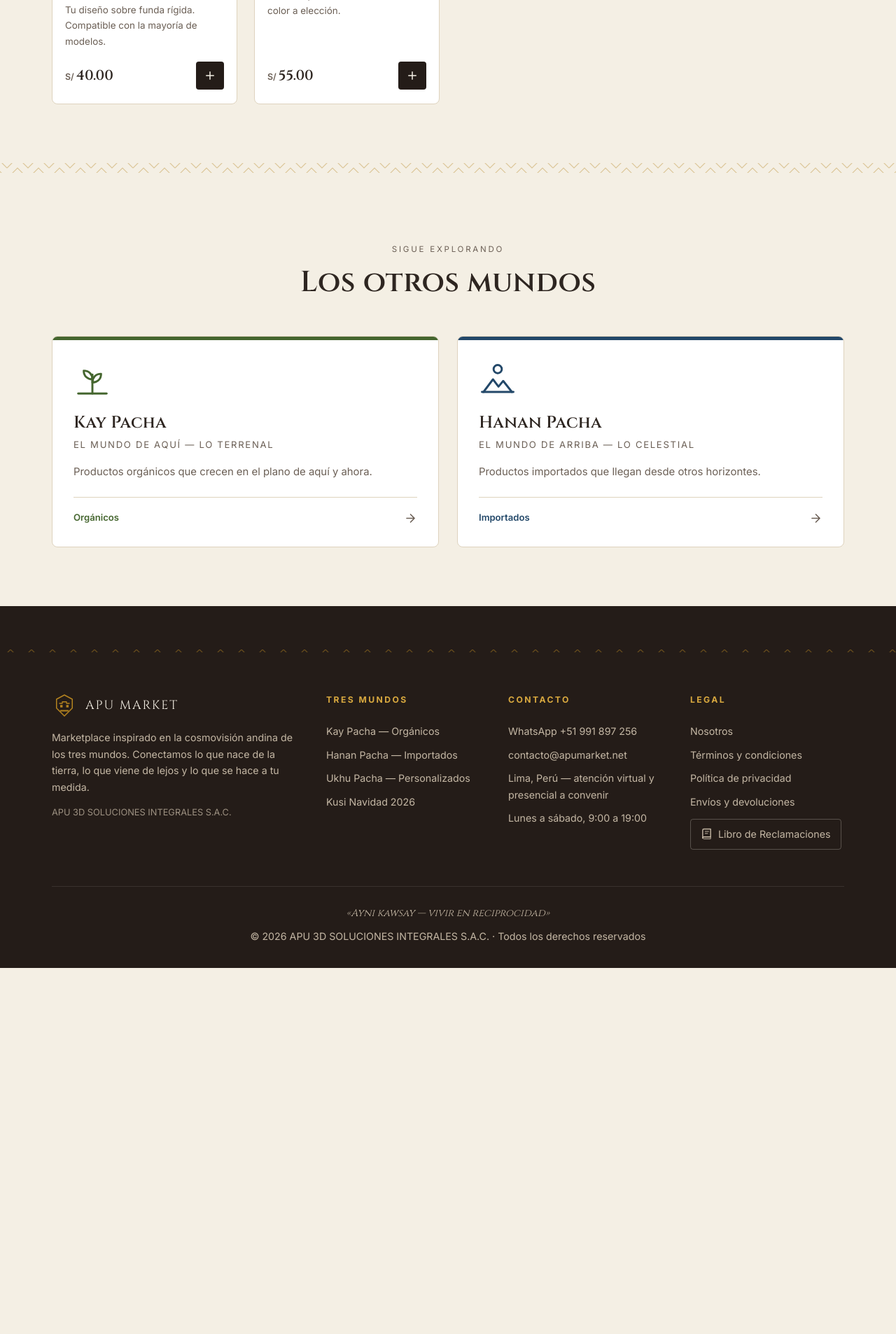
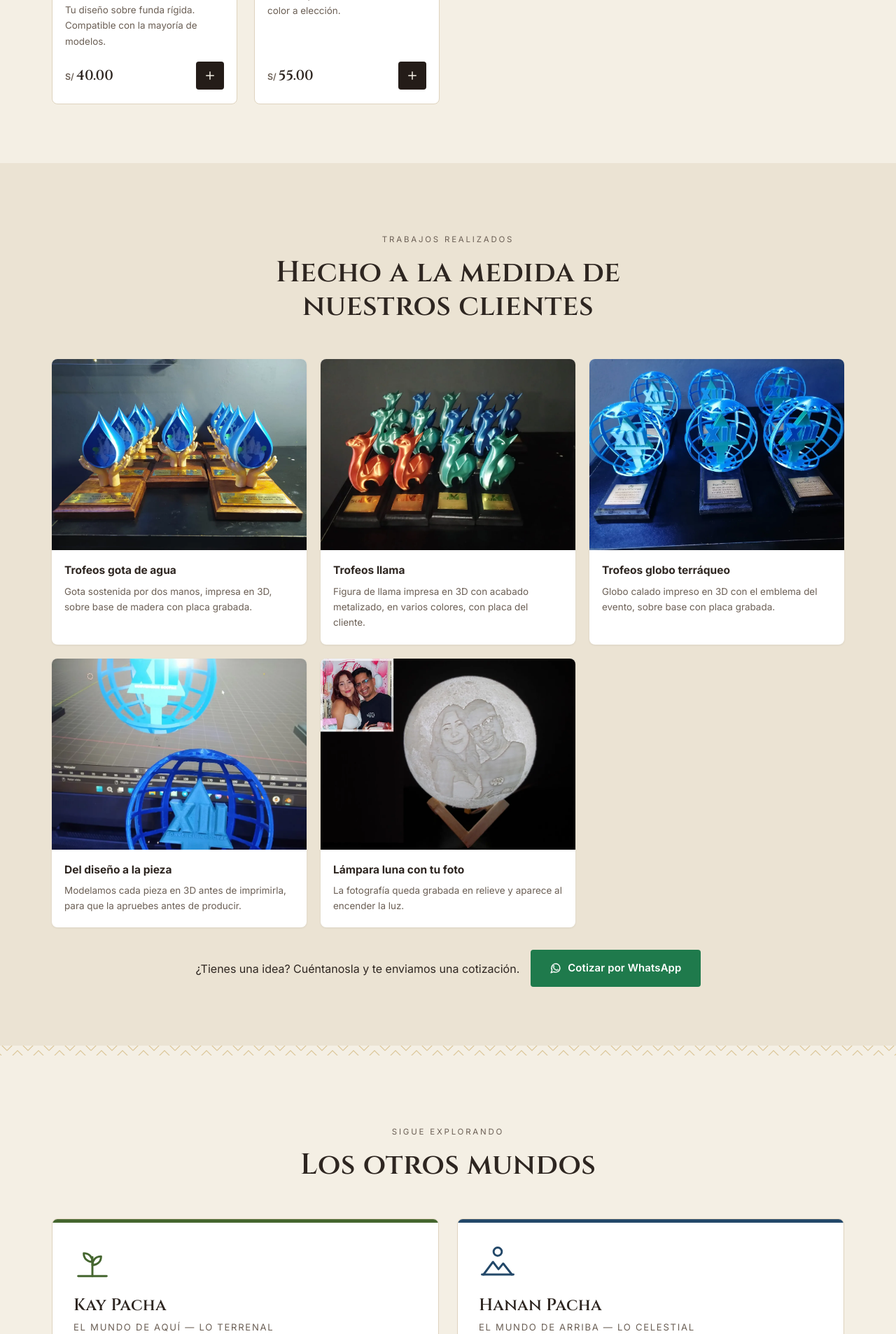
Before and after one commit to jsramar229-rgb/APU-MARKET-WEB, a Flask app: page /ukhu-pacha in a window 1280 px wide. Shown: the part 1367-3273 px from the top of the page at 70% size. Before the commit the page ends 2750 px from the top, so only its background shows below. Run offline with Flask 3, Linux system fonts and the light colour scheme.

Commit message:
Add files via upload

```diff
--- a/apu-market-mejorado/app.py
+++ b/apu-market-mejorado/app.py
@@ -8,7 +8,7 @@ import os
 
 from flask import Flask, abort, render_template, request
 
-from catalogo import PRODUCTOS
+from catalogo import PRODUCTOS, TRABAJOS
 from persistence.order_routes import orders_bp
 from persistence.persistence_setup import configure_persistence
 
@@ -130,7 +130,7 @@ def mundo(slug):
     items = productos_de(clave, campana=False)
     if clave == "kay" and region in REGIONES:
         items = [p for p in items if p.get("region") == region]
-    return render_template("mundo.html", mundo=MUNDOS[clave], clave=clave, productos=items, regiones=REGIONES if clave == "kay" else None, region_activa=region)
+    return render_template("mundo.html", mundo=MUNDOS[clave], clave=clave, productos=items, regiones=REGIONES if clave == "kay" else None, region_activa=region, trabajos=[t for t in TRABAJOS if t["mundo"] == clave])
 
 @app.errorhandler(404)
 def no_encontrado(error):
--- a/apu-market-mejorado/catalogo.py
+++ b/apu-market-mejorado/catalogo.py
@@ -523,3 +523,44 @@ _DEFECTOS = {
 for _p in PRODUCTOS:
     for _clave, _valor in _DEFECTOS.items():
         _p.setdefault(_clave, _valor)
+
+
+# =========================================================================
+# TRABAJOS REALIZADOS — galería de Ukhu Pacha
+# =========================================================================
+# Fotos reales de pedidos ya entregados. No son productos con precio: sirven
+# para mostrar lo que se puede hacer. Las imágenes van en static/img/trabajos/.
+# mundo: en qué página aparece la galería ("ukhu").
+
+TRABAJOS = [
+    {
+        "mundo": "ukhu",
+        "foto": "trofeo-gota-de-agua.webp",
+        "titulo": "Trofeos gota de agua",
+        "texto": "Gota sostenida por dos manos, impresa en 3D, sobre base de madera con placa grabada.",
+    },
+    {
+        "mundo": "ukhu",
+        "foto": "trofeo-llama.webp",
+        "titulo": "Trofeos llama",
+        "texto": "Figura de llama impresa en 3D con acabado metalizado, en varios colores, con placa del cliente.",
+    },
+    {
+        "mundo": "ukhu",
+        "foto": "trofeo-globo.webp",
+        "titulo": "Trofeos globo terráqueo",
+        "texto": "Globo calado impreso en 3D con el emblema del evento, sobre base con placa grabada.",
+    },
+    {
+        "mundo": "ukhu",
+        "foto": "modelado-3d-trofeo.webp",
+        "titulo": "Del diseño a la pieza",
+        "texto": "Modelamos cada pieza en 3D antes de imprimirla, para que la apruebes antes de producir.",
+    },
+    {
+        "mundo": "ukhu",
+        "foto": "lampara-luna-foto.webp",
+        "titulo": "Lámpara luna con tu foto",
+        "texto": "La fotografía queda grabada en relieve y aparece al encender la luz.",
+    },
+]
--- a/apu-market-mejorado/static/css/style.css
+++ b/apu-market-mejorado/static/css/style.css
@@ -764,3 +764,13 @@ img { max-width: 100%; display: block; }
 @media (max-width: 760px) {
   .pagos-portada { grid-template-columns: 1fr; max-width: 420px; }
 }
+
+/* ---- Trabajos realizados (galería de Ukhu Pacha) ---- */
+.trabajos-grid { display: grid; gap: 20px; grid-template-columns: repeat(auto-fill, minmax(280px, 1fr)); }
+.trabajo { margin: 0; background: #fff; border-radius: var(--radio-lg); overflow: hidden; box-shadow: 0 1px 3px rgba(26,21,18,.08); display: flex; flex-direction: column; }
+.trabajo img { width: 100%; aspect-ratio: 4 / 3; object-fit: cover; display: block; }
+.trabajo figcaption { padding: 16px 18px 20px; display: flex; flex-direction: column; gap: 6px; }
+.trabajo figcaption strong { font-size: .97rem; }
+.trabajo figcaption span { font-size: .84rem; color: var(--texto-suave); }
+.trabajos-cta { margin-top: 32px; display: flex; flex-wrap: wrap; align-items: center; justify-content: center; gap: 16px; text-align: center; }
+.trabajos-cta p { margin: 0; }
--- a/apu-market-mejorado/templates/mundo.html
+++ b/apu-market-mejorado/templates/mundo.html
@@ -40,6 +40,38 @@
   </div>
 </section>
 
+{% if trabajos %}
+<section class="seccion seccion-alt trabajos">
+  <div class="contenedor">
+    <div class="seccion-cabecera">
+      <p class="seccion-etiqueta">Trabajos realizados</p>
+      <h2>Hecho a la medida de nuestros clientes</h2>
+    </div>
+    <div class="trabajos-grid">
+      {% for t in trabajos %}
+      <figure class="trabajo">
+        <img src="{{ url_for('static', filename='img/trabajos/' ~ t.foto) }}"
+             alt="{{ t.titulo }}" loading="lazy">
+        <figcaption>
+          <strong>{{ t.titulo }}</strong>
+          <span>{{ t.texto }}</span>
+        </figcaption>
+      </figure>
+      {% endfor %}
+    </div>
+    <div class="trabajos-cta">
+      <p>¿Tienes una idea? Cuéntanosla y te enviamos una cotización.</p>
+      <a class="btn btn-whatsapp"
+         href="https://wa.me/{{ empresa.whatsapp }}?text={{ 'Hola APU Market, quiero cotizar un trabajo personalizado.' | urlencode }}"
+         target="_blank" rel="noopener">
+        {{ ic.ui('whatsapp') }} Cotizar por WhatsApp
+      </a>
+    </div>
+  </div>
+</section>
+{% endif %}
+
+
 <div class="separador"></div>
 
 <section class="seccion">
```
Also changed, not shown: apu-market-mejorado/static/img/trabajos/lampara-luna-foto.webp (added), apu-market-mejorado/static/img/trabajos/modelado-3d-trofeo.webp (added), apu-market-mejorado/static/img/trabajos/trofeo-globo.webp (added), apu-market-mejorado/static/img/trabajos/trofeo-gota-de-agua.webp (added), apu-market-mejorado/static/img/trabajos/trofeo-llama.webp (added).
